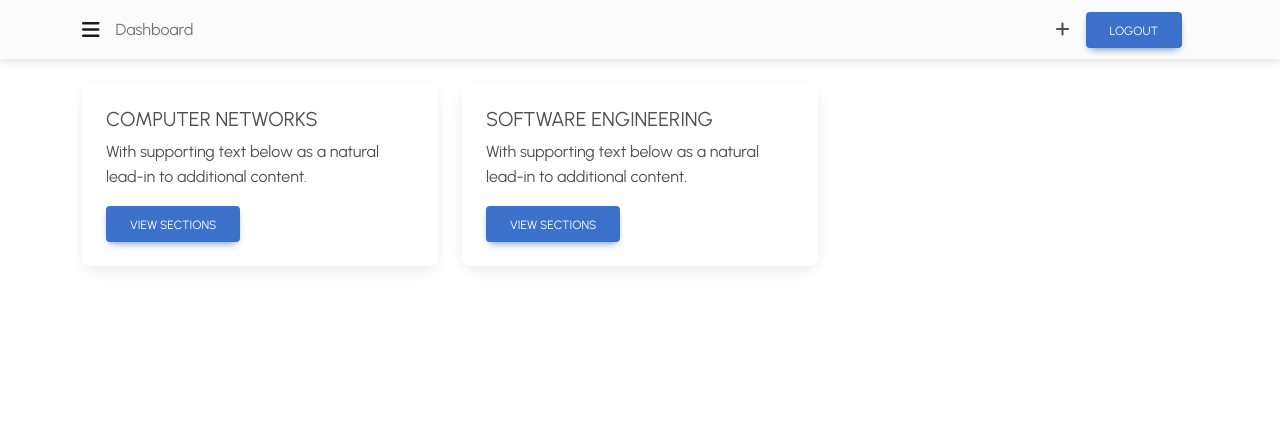
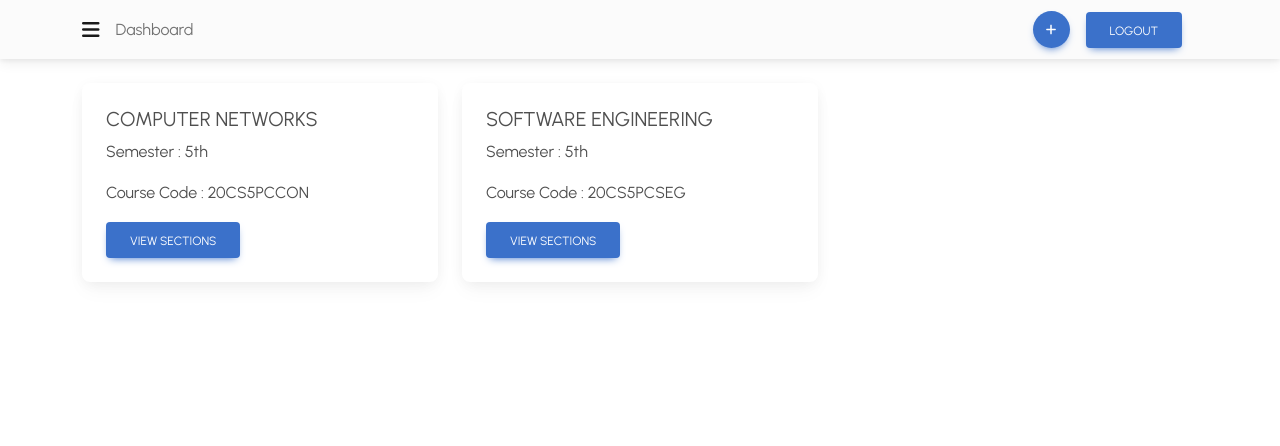
Before and after one commit to PADMANJALI1848/AttendanceManagementSystem-old, a Django app: page /facultycourses/ in a window 1280 px wide. Shown: the top 446 px of the page. Run offline with Django 4.2, Linux system fonts and the light colour scheme.

Commit message:
added modals to add courses and sections

```diff
--- a/templates/facultyCourses.html
+++ b/templates/facultyCourses.html
@@ -48,9 +48,38 @@
 
 
           <div class="d-flex align-items-center">
-            <a class="text-reset me-3" href="#">
-              <i class="fa-solid fa-plus"></i>
-            </a>
+            <button type="button" class="btn btn-primary btn-floating btn-md me-3" data-mdb-toggle="modal" data-mdb-target="#myModal">
+              <i class="fa-solid fa-plus pe-none"></i>
+            </button>
+            <div class="modal fade" id="myModal" tabindex="-1" aria-labelledby="exampleModalLabel"
+          aria-hidden="true">
+          <div class="modal-dialog modal-dialog-centered">
+            <div class="modal-content">
+              <div class="modal-header">
+                <h5 class="modal-title" id="exampleModalLabel">Add Course</h5>
+                <button type="button" class="btn-close" data-mdb-dismiss="modal" aria-label="Close"></button>
+              </div>
+              <div class="modal-body">
+                <form>
+                  <div class="mb-3">
+                    <label for="course-title" class="col-form-label">Course Title</label>
+                    <input type="text" class="form-control" id="course-title" />
+                  </div>
+                  <div class="mb-3">
+                    <label for="course-code" class="col-form-label">Course Code</label>
+                    <input type="text" class="form-control" id="course-code" />
+                  </div>
+                </form>
+              </div>
+              <div class="modal-footer">
+                <button type="button" class="btn btn-secondary" data-mdb-dismiss="modal">
+                  Close
+                </button>
+                <button type="button" class="btn btn-primary">Save</button>
+              </div>
+            </div>
+          </div>
+      </div>
             <button type="button" class="btn btn-primary me-3">
                 LOGOUT
             </button>
@@ -64,7 +93,8 @@
                   <div class="card">
                     <div class="card-body">
                       <h5 class="card-title">COMPUTER NETWORKS</h5>
-                      <p class="card-text">With supporting text below as a natural lead-in to additional content.</p>
+                      <p class="card-text">Semester : 5th</p>
+                      <p class="card-text">Course Code : 20CS5PCCON</p>
                       <a href="{% url 'facultySections' %}" class="btn btn-primary">View Sections</a>
                     </div>
                   </div>
@@ -73,7 +103,8 @@
                   <div class="card">
                     <div class="card-body">
                       <h5 class="card-title">SOFTWARE ENGINEERING</h5>
-                      <p class="card-text">With supporting text below as a natural lead-in to additional content.</p>
+                      <p class="card-text">Semester : 5th</p>
+                      <p class="card-text">Course Code : 20CS5PCSEG</p>
                       <a href="{% url 'facultySections' %}" class="btn btn-primary">View Sections</a>
                     </div>
                   </div>
```
Also changed, not shown: templates/facultySections.html (+34 -5 lines).
